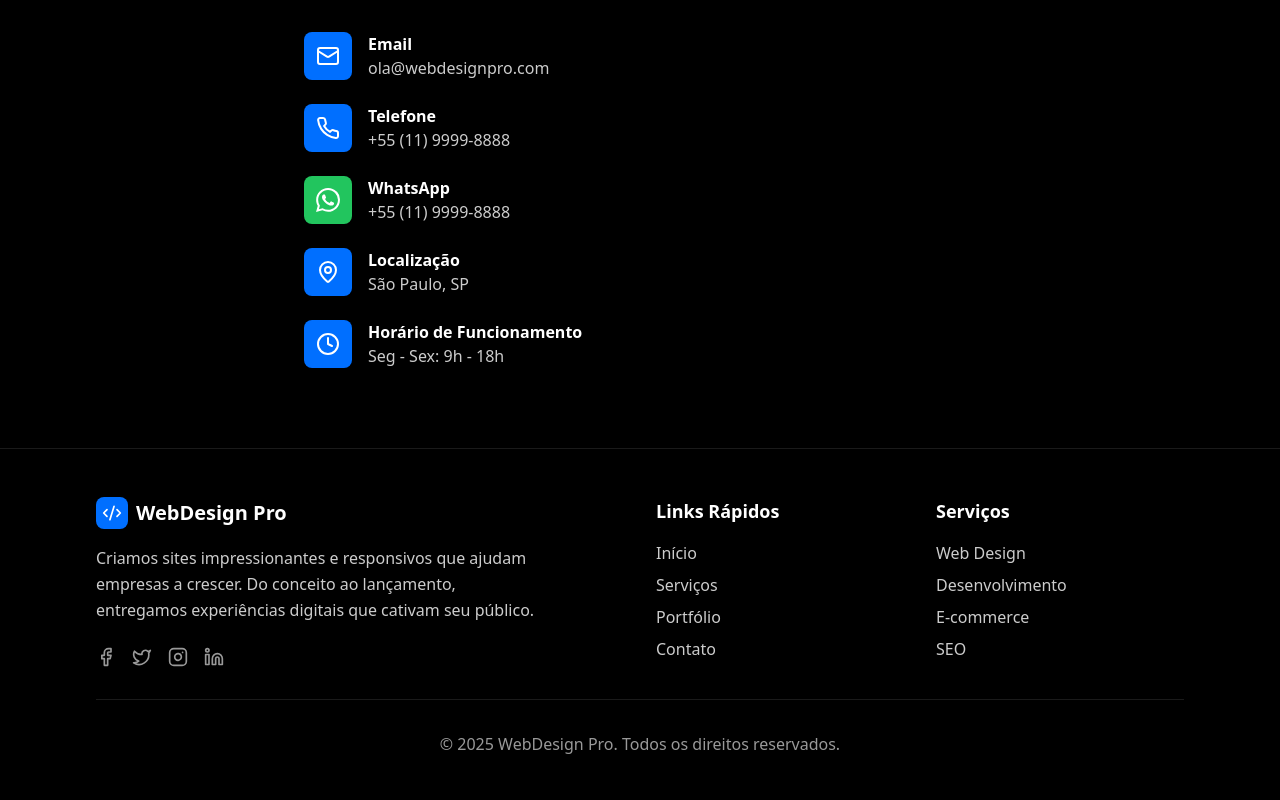
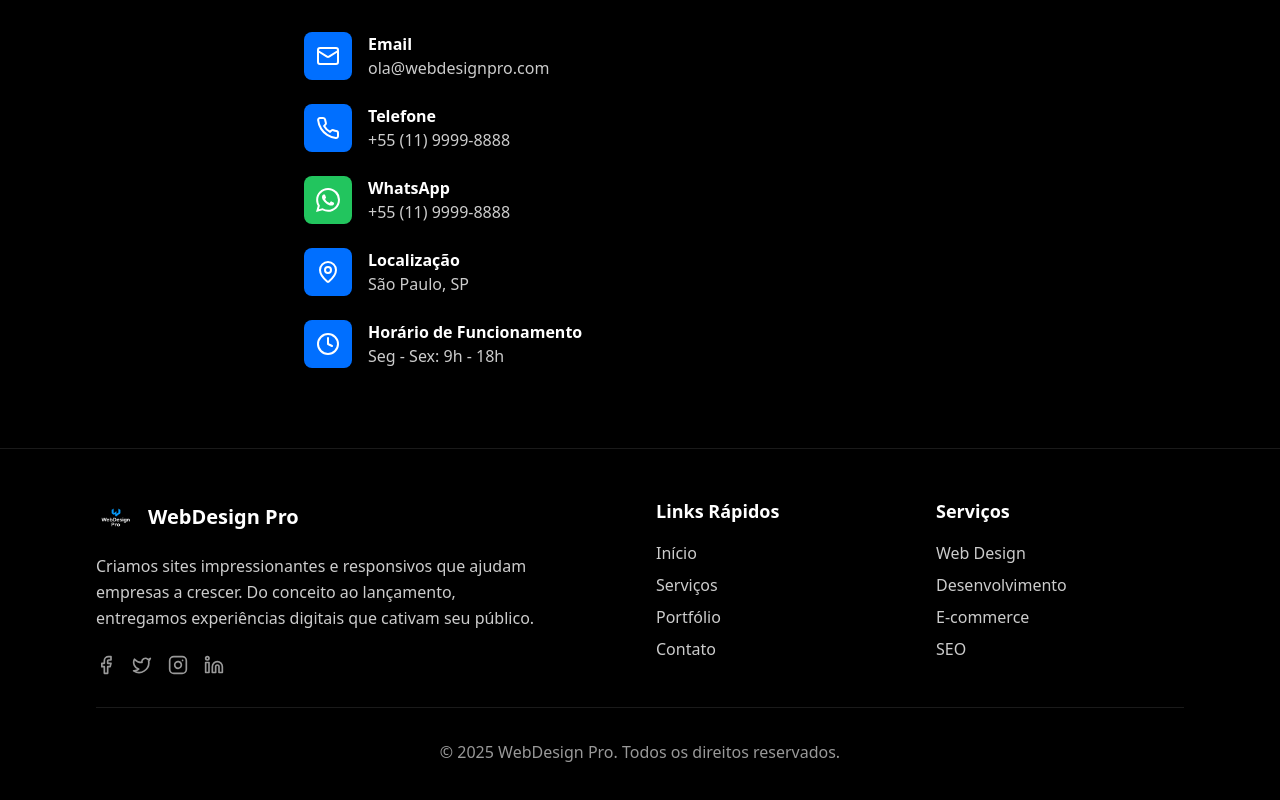
Before and after one commit to PabloRuan05/bloocode, a React (Vite) app: page / in a window 1280 px wide. Shown: the part 2967-3767 px from the top of the page. Built offline with nearby package versions, Linux system fonts and the light colour scheme.

Commit message:
Update footer logo
Replace the logo image in the footer section.

```diff
--- a/src/components/Footer.tsx
+++ b/src/components/Footer.tsx
@@ -1,4 +1,5 @@
-import { Code2, Facebook, Twitter, Instagram, Linkedin } from "lucide-react";
+import { Facebook, Twitter, Instagram, Linkedin } from "lucide-react";
+import logo from "@/assets/logo.png";
 
 const Footer = () => {
   const currentYear = new Date().getFullYear();
@@ -9,10 +10,12 @@ const Footer = () => {
         <div className="grid grid-cols-1 md:grid-cols-4 gap-8">
           {/* Company Info */}
           <div className="md:col-span-2">
-            <div className="flex items-center gap-2 mb-4">
-              <div className="w-8 h-8 bg-blue-primary rounded-lg flex items-center justify-center">
-                <Code2 className="w-5 h-5 text-white" />
-              </div>
+            <div className="flex items-center gap-3 mb-4">
+              <img
+                src={logo}
+                alt="WebDesign Pro Logo"
+                className="w-10 h-10 object-contain"
+              />
               <span className="text-xl font-bold">WebDesign Pro</span>
             </div>
             <p className="text-white/80 leading-relaxed mb-6 max-w-md">
```
